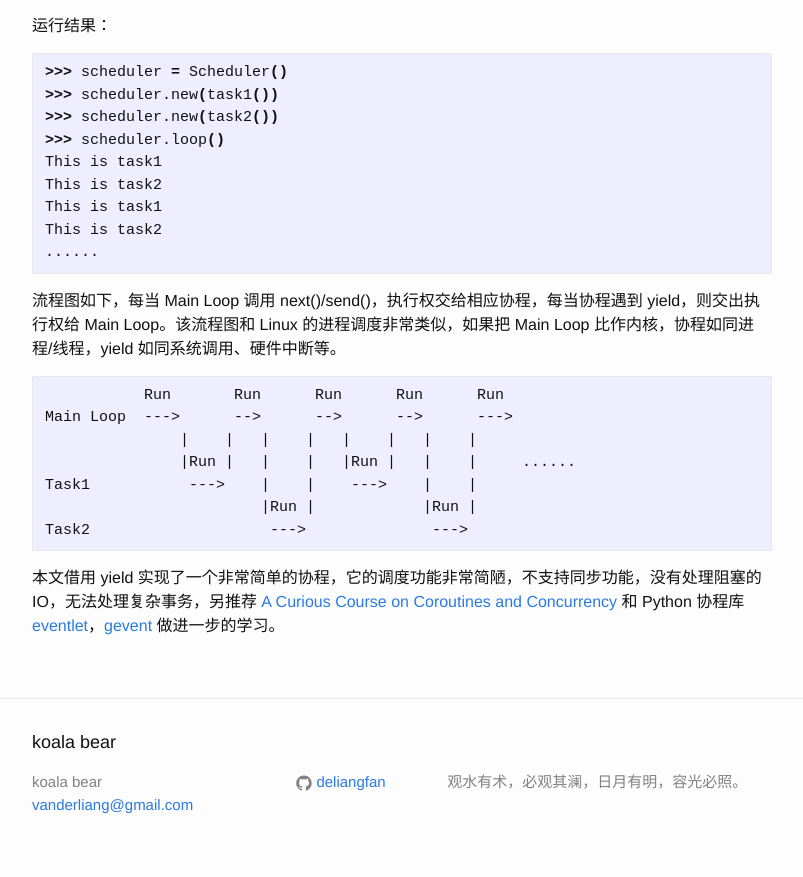
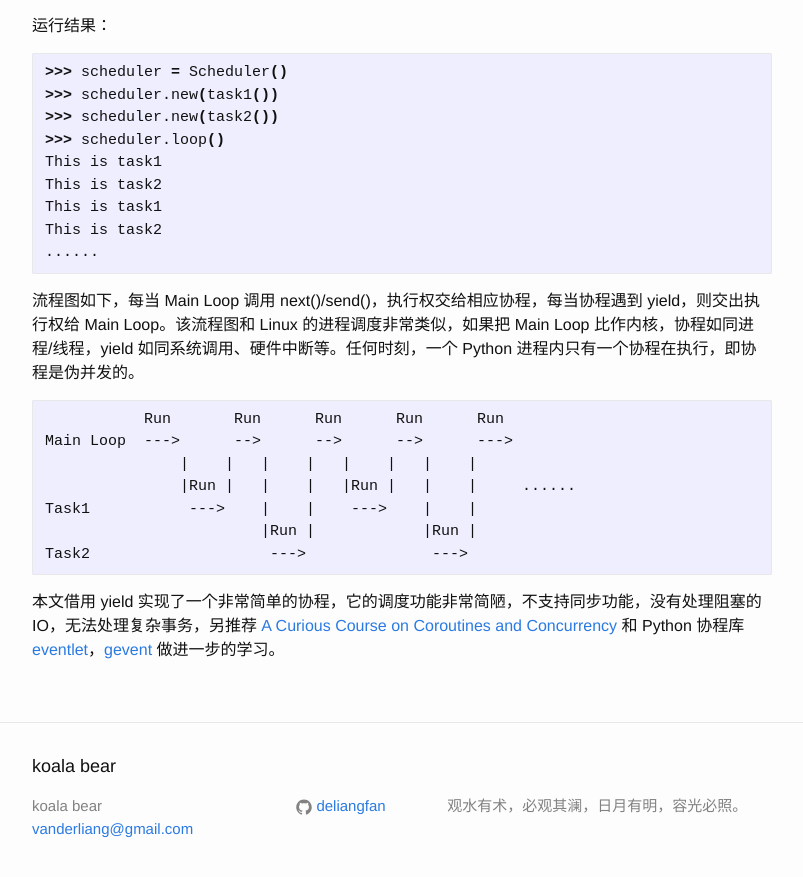
Before and after one commit to DeliangFan/deliangfan.github.io, a Jekyll site: the page built from _posts/2016-11-13-yield_and_croutine.markdown, in a window 1280 px wide and 900 px high, scrolled down 1872 px. Shown: the top 877 px of the window, without its empty margins (238-1041 px from the left). Built offline with Jekyll 4.4.1, drawn with Linux system fonts in a browser that asks for light colours; comment, search, counter and statistics services are not loaded.

Commit message:
update yield and coroutine

```diff
--- a/_posts/2016-11-13-yield_and_croutine.markdown
+++ b/_posts/2016-11-13-yield_and_croutine.markdown
@@ -88,7 +88,7 @@ This is task2
 ......
 ~~~
 
-流程图如下，每当 Main Loop 调用 next()/send()，执行权交给相应协程，每当协程遇到 yield，则交出执行权给 Main Loop。该流程图和 Linux 的进程调度非常类似，如果把 Main Loop 比作内核，协程如同进程/线程，yield 如同系统调用、硬件中断等。
+流程图如下，每当 Main Loop 调用 next()/send()，执行权交给相应协程，每当协程遇到 yield，则交出执行权给 Main Loop。该流程图和 Linux 的进程调度非常类似，如果把 Main Loop 比作内核，协程如同进程/线程，yield 如同系统调用、硬件中断等。任何时刻，一个 Python 进程内只有一个协程在执行，即协程是伪并发的。
 
 ~~~
            Run       Run      Run      Run      Run
```
